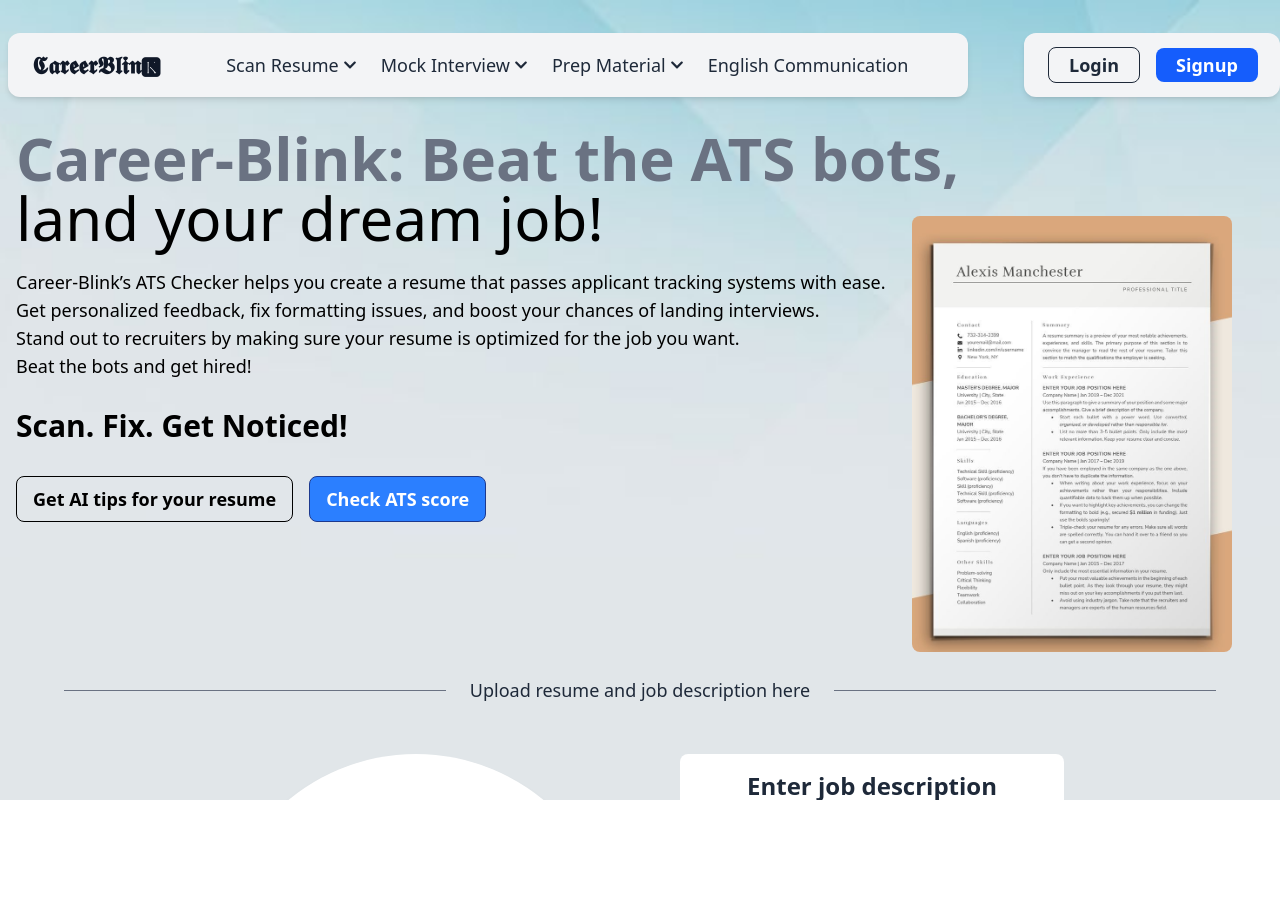
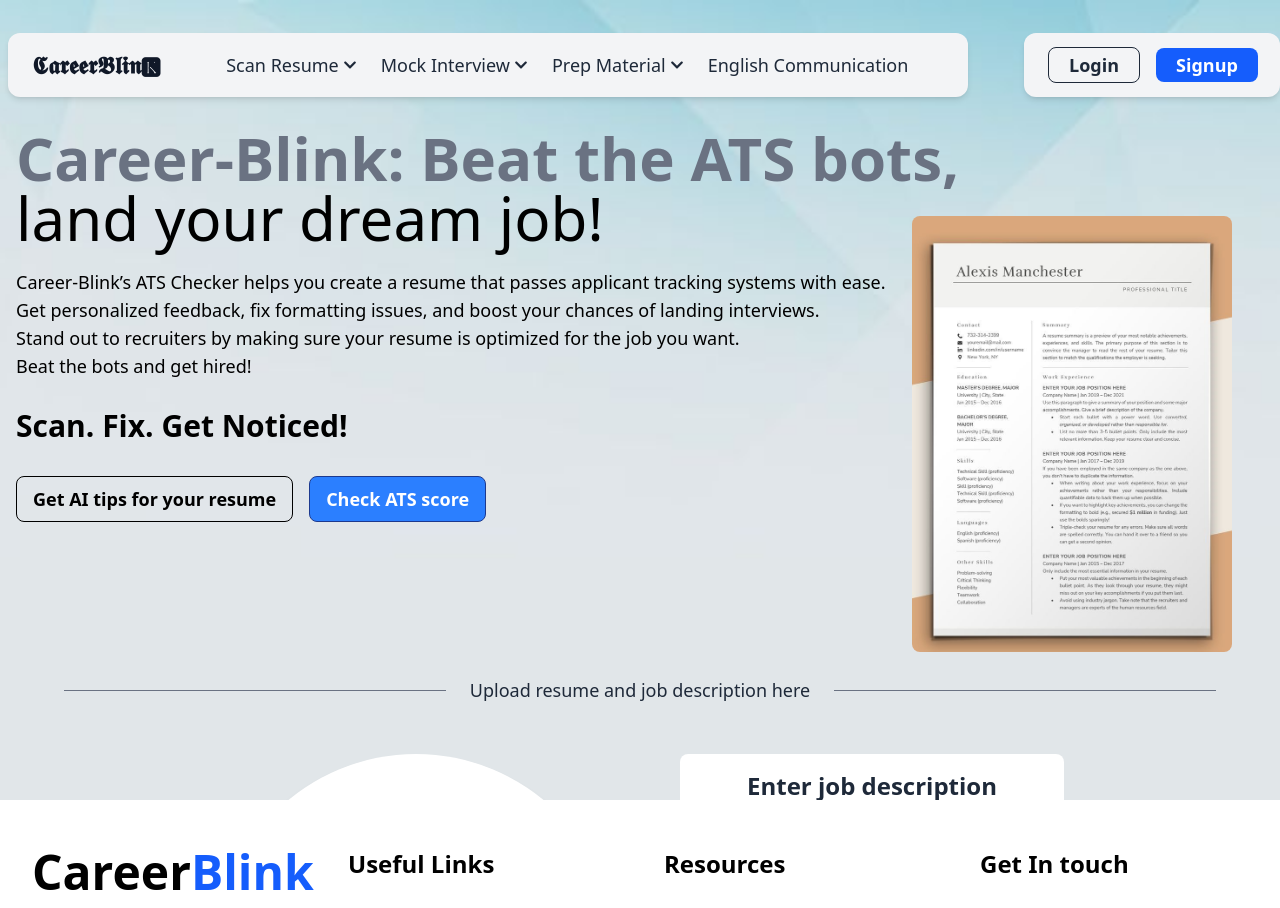
Before and after one commit to priyanshu442004/Career-Blink, a React (Vite) app in the folder Client/: page /ATSChecker in a window 1280 px wide. Shown: the top 908 px of the page. Before the commit the page ends 800 px from the top, so only its background shows below. Built offline with nearby package versions, Linux system fonts and the light colour scheme.

Commit message:
Issue with the footer

```diff
--- a/Client/src/layout/Rootlayout.jsx
+++ b/Client/src/layout/Rootlayout.jsx
@@ -10,7 +10,7 @@ const Rootlayout = () =>{
         <div>
           <NavBar />
           <Outlet/>
-          {location.pathname === "/" && <Footer />} {/* Footer only on Home */}
+           <Footer />
         </div>
     )
 }
```
